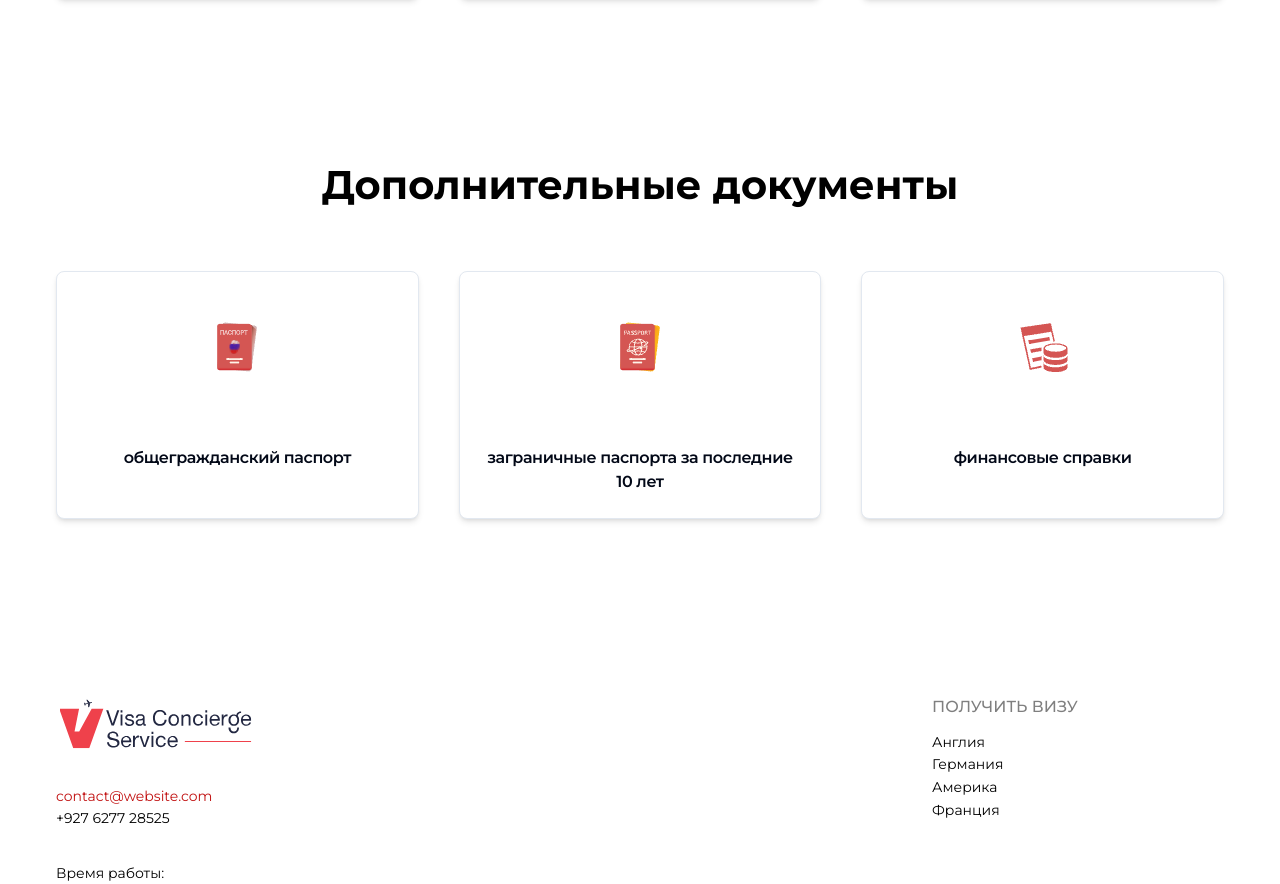
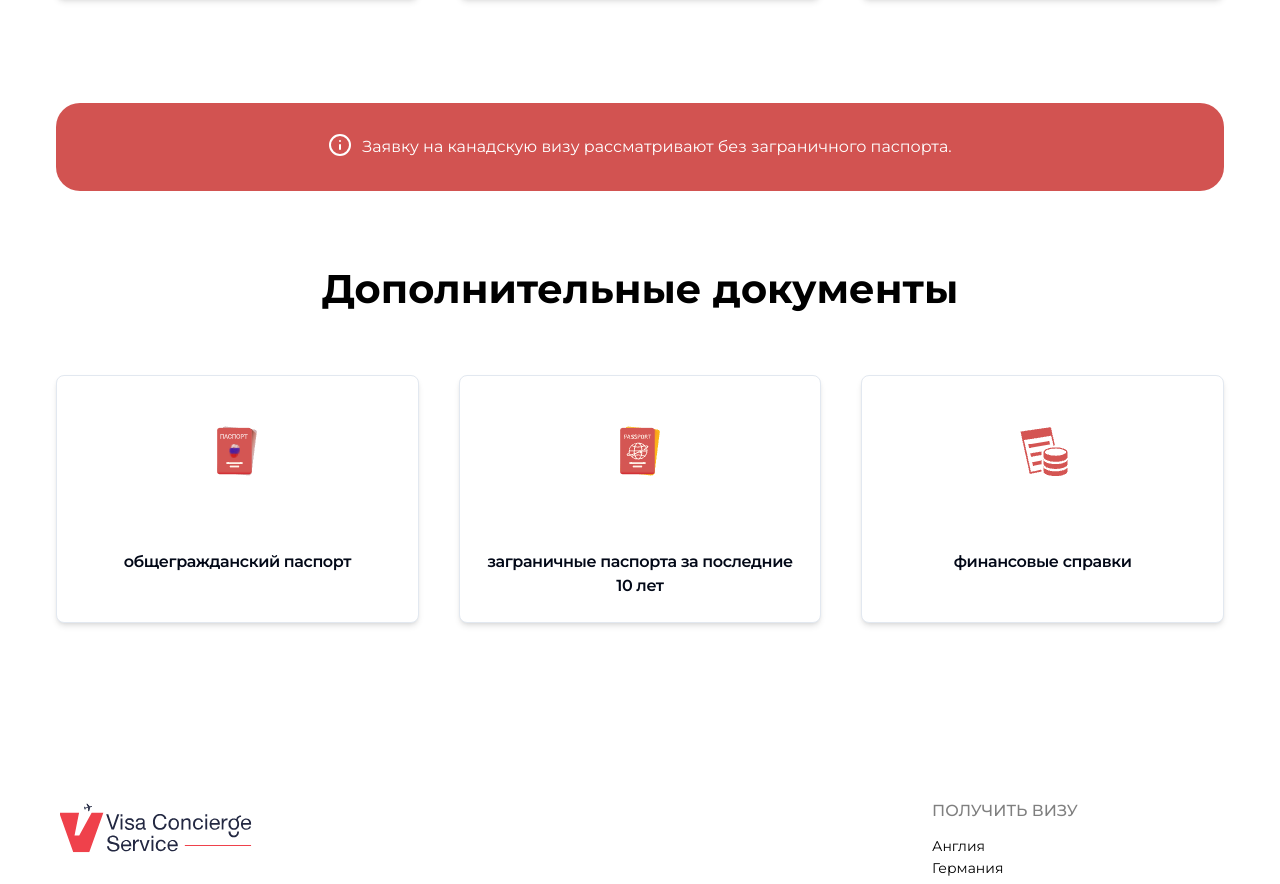
Before and after one commit to KirillUnited/eurostarvisa, a Next.js app: page /visa in a window 1280 px wide. Shown: the part 1231-2115 px from the top of the page. Built offline with nearby package versions, Linux system fonts and the light colour scheme.

Commit message:
Create "DocsInfo" section

```diff
--- a/src/app/visa/page.tsx
+++ b/src/app/visa/page.tsx
@@ -2,6 +2,7 @@ import Hero, { HeroDescription, HeroTitle } from '@/components/shared/hero'
 import { site } from '@/content'
 import { DocsMainSection } from './sections'
 import DocsMainList from './sections/docs-main-list'
+import DocsInfo from './sections/docs-info'
 
 type Props = {
   params: { slug: string }
@@ -49,6 +50,7 @@ export default function VisaPage() {
       >
         <DocsMainList list={site.visa.docs.main.list} />
       </DocsMainSection>
+      <DocsInfo info={site.visa.docs.info} />
       <DocsMainSection
         title={site.visa.docs.additional.title}
         description={site.visa.docs.additional.description}
--- /dev/null
+++ b/src/app/visa/sections/docs-info.tsx
@@ -0,0 +1,35 @@
+'use client'
+import { InfoIcon } from 'lucide-react'
+import React from 'react'
+import styled from 'styled-components'
+
+interface Props {
+    info: string
+}
+
+function DocsInfo({ info }: Props) {
+    return (
+        <section>
+            <div className='container'>
+                <div className='py-2'>
+                    <DocsInfoContent className='rounded-3xl bg-primary text-primary-foreground'>
+                        <InfoIcon />
+                        <span className='paragraph'>{info}</span>
+                    </DocsInfoContent>
+                </div>
+            </div>
+        </section>
+    )
+}
+
+const DocsInfoContent = styled.div`
+    --primary: 1 59% 57%;
+
+    display: grid;
+    grid-template-columns: auto auto;
+    place-content: center;
+    gap: 10px;
+    padding: clamp(10px, 3vw, 30px);
+`
+
+export default DocsInfo
--- a/src/content/index.ts
+++ b/src/content/index.ts
@@ -311,7 +311,8 @@ export const site = {
                         title: 'финансовые справки'
                     },
                 ],
-            }
+            },
+            info: 'Заявку на канадскую визу рассматривают без заграничного паспорта.'
         },
     }
 };
```
